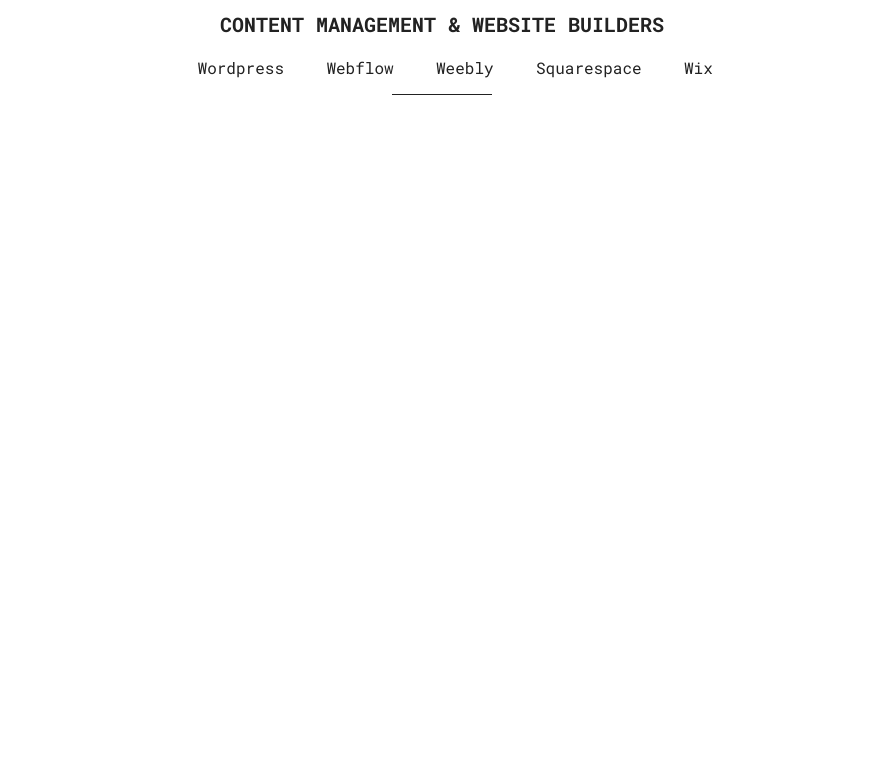
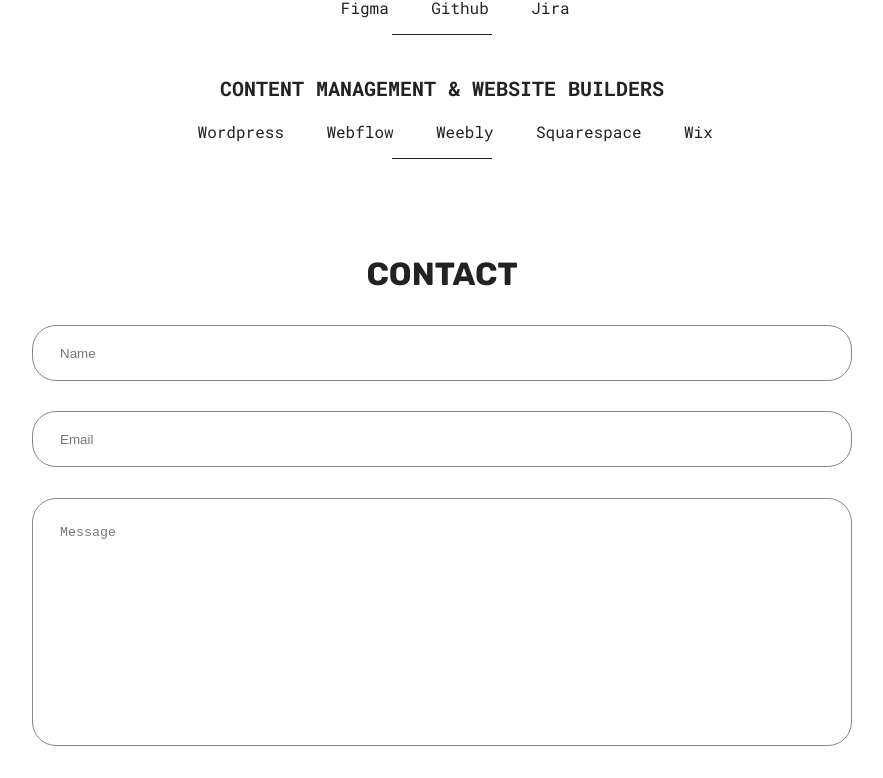
Before and after one commit to Studio117/kwasi-otengbaah-portfolio, a React (Vite) app: page / in a window 1280 px wide. Shown: the part 2617-3395 px from the top of the page, without its empty margins (198-1081 px from the left). Before the commit the page ends 2808 px from the top, so only its background shows below. Built offline with nearby package versions, Linux system fonts and the light colour scheme.

Commit message:
added content and styling to contact page

```diff
--- a/src/App.jsx
+++ b/src/App.jsx
@@ -1,4 +1,5 @@
 import './App.scss'
+import ContactPage from './components/ContactPage/ContactPage'
 import Header from './components/Header/Header'
 import HeroSection from './components/HeroSection/HeroSection'
 import Projects from './components/Projects/Projects'
@@ -12,6 +13,7 @@
       <HeroSection />
       <Projects />
       <Skills />
+      <ContactPage />
     </>
   )
 }
--- a/src/Styles/partials/global.scss
+++ b/src/Styles/partials/global.scss
@@ -1,4 +1,3 @@
-
 * {
   box-sizing: border-box;
   margin: 0;
@@ -45,12 +44,11 @@
   justify-content: center;
   align-items: center;
   text-align: center;
-
 }
 
-// .sectionTitle {
-//   margin-bottom: 1.75em;
-// }
+.sectionTitle {
+  margin-bottom: 1em;
+}
 
 .hover {
   cursor: pointer;
--- /dev/null
+++ b/src/components/ContactPage/ContactPage.jsx
@@ -0,0 +1,31 @@
+import './ContactPage.scss'
+
+import React from 'react'
+
+function ContactPage() {
+    return (
+        <section className='contact-page'>
+            <h1 className="sectionTitle">Contact</h1>
+            <form action=""className='contact-page__form'>
+                <div className="contact-page__form-group">
+                    <label htmlFor="name" hidden> Name</label>
+                    <input type="text" name='name' id='name' placeholder='Name' required />
+                </div>
+
+                <div className="contact-page__email">
+                    <label htmlFor="email" hidden> email</label>
+                    <input type="text" name='email' id='email' placeholder='Email' required />
+                </div>
+
+                <div className="contact-page__text-area">
+                    <label htmlFor="message" hidden> email</label>
+                    <textarea type="message" name='message' id='message' placeholder='Message' required ></textarea>
+                </div>
+                <input type="submit" value='Submit' className='submit' />
+            </form>
+
+        </section>
+    )
+}
+
+export default ContactPage
--- /dev/null
+++ b/src/components/ContactPage/ContactPage.scss
@@ -0,0 +1,57 @@
+.contact-page {
+    &__form{
+        display: flex;
+        flex-direction: column;
+        gap: 1.9em;
+        width: 80%;
+    }
+
+    textarea, input:not([type='submit']) {
+        height: 3.5rem;
+        padding-left: 2em;
+        width: 80%;
+        min-width: 16.5rem;
+    }
+
+    textarea {
+        padding-top: 2em;
+        resize: none;
+        height: 15.5rem;
+    }
+
+    input, textarea {
+        border-radius: 1.5rem;
+        border: #888 1px solid;
+        justify-self: center;
+        background-color: var(--background-color);
+        color: var(--form-text-color);
+    }
+
+    // ::placeholder {
+    //     color: var(--form-text-color);
+    // }
+
+    input[type='submit'] {
+        display: flex;
+        width: 40%;
+        max-width: 180px;
+        justify-content: center;
+        align-items: center;
+        align-self: center;
+        background-color: var(--btn-color);
+        color: var(--btn-text-color);
+        padding: 1em 1.25em;
+        font-size: 1.25rem;
+        border: none;
+        border-radius: 1.25em;
+        font-weight: bold;
+        box-shadow: 0 4px 4ppx rgba(0, 0, 0, 0.25);
+        transition: box-shadw 200ms ease-in-out, tansform 200ms ease-in-out;
+
+
+
+    }
+        input[type='submit']:hover {
+            transform: scale(1.05);
+          }
+}
```
